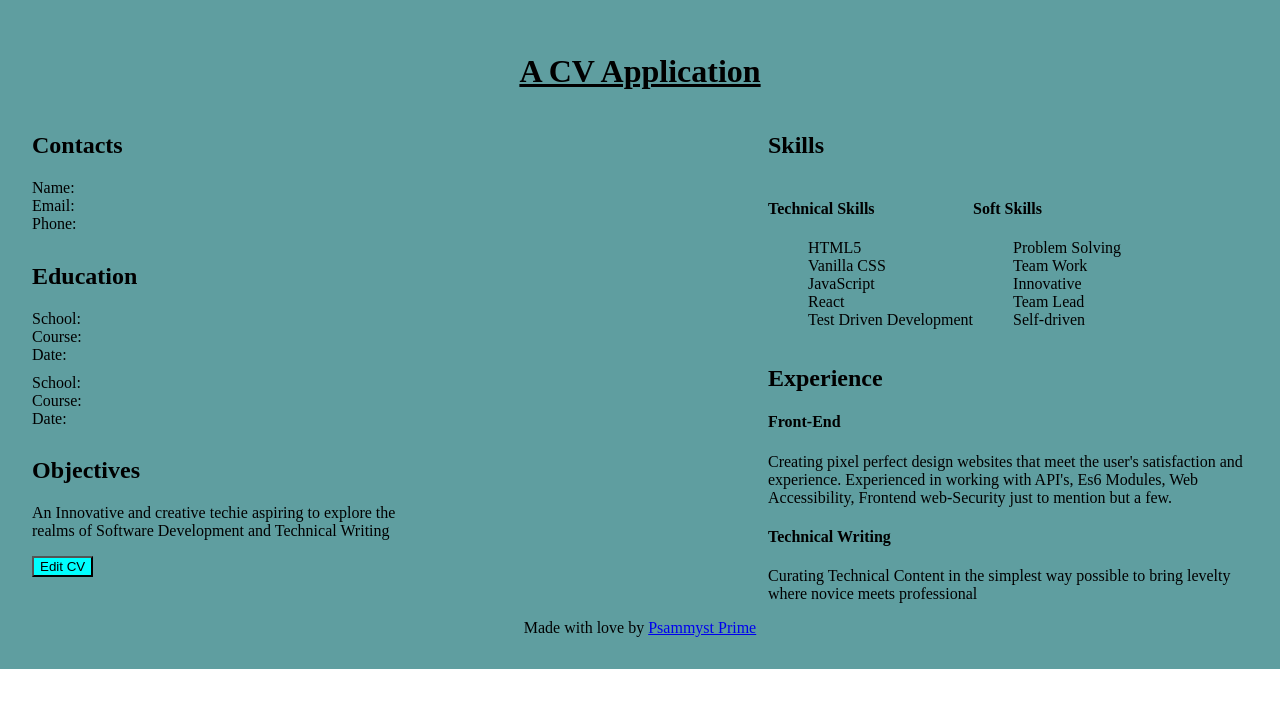
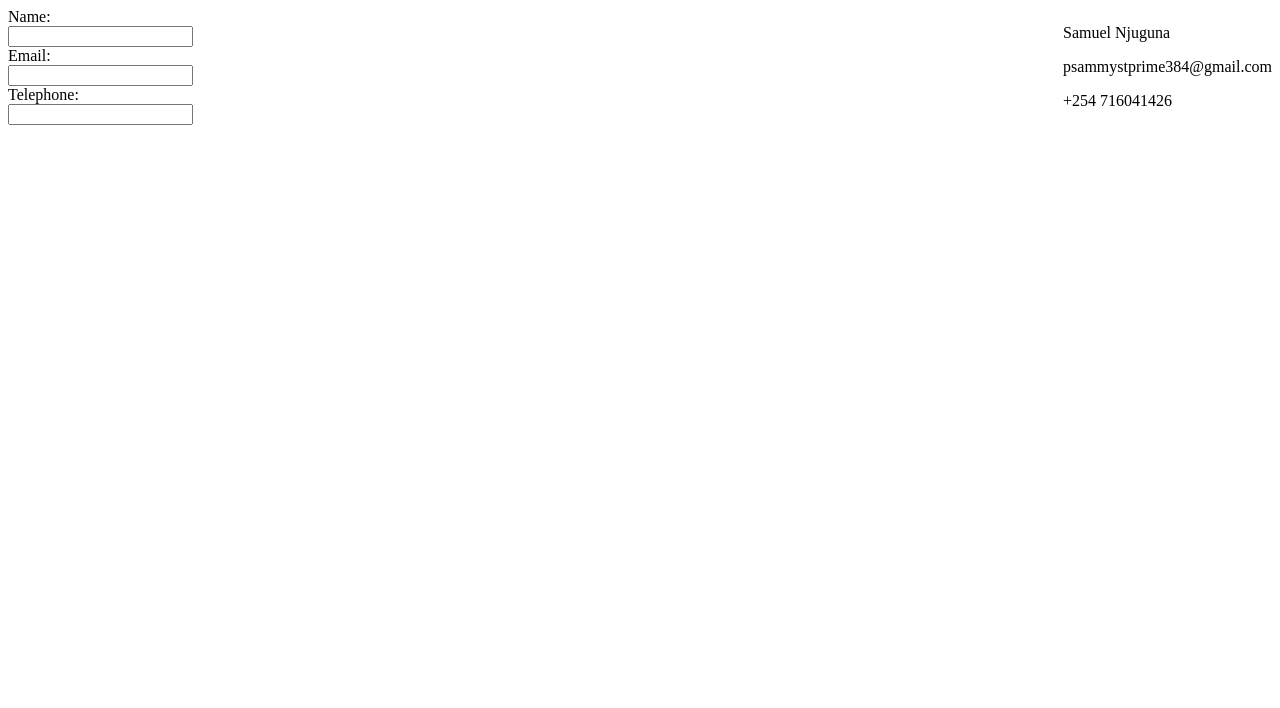
Before and after one commit to PsammystPrime/CV-Application, a React (Vite) app: page / in a window 1280 px wide. Shown: the top 708 px of the page. Built offline with nearby package versions, Linux system fonts and the light colour scheme.

Commit message:
Create cv header

```diff
--- a/src/App.css
+++ b/src/App.css
@@ -1,62 +1,8 @@
-body{
-  margin: 0;
-}
-#root {
-  max-width: 1280px;
-  margin: 0 auto;
-  padding: 2rem;
-  text-align: center;
-  background-color: cadetblue;
-  }
-h1{
-  text-decoration: underline;
-}
-.body{
+header {
   display: flex;
   justify-content: space-between;
-  flex-wrap: wrap;
 }
-.left{
-  max-width: 25em;
-}
-.contact,.education{
+header section {
   display: flex;
   flex-direction: column;
-  text-align: left;
-  margin-bottom: 10px;
-  /* background-color: bisque; */
 }
-.school{
-  display: flex;
-  flex-direction: column;
-  margin-bottom: 10px;
-}
-.objectives{
-  text-align: left;
-  /* background-color: bisque; */
-}
-.right{
-  text-align: left;
-  max-width: 30em;
-}
-.allSkills{
-  display: flex;
-
-}
-.hardSkills,.softSkills{
-    text-align: left;
-}
-ul{
-  text-align: left;
-}
-li{
-  list-style-type: none;
-}
-.edit{
-display: flex;
-  justify-content: center;
-
-}
-button{
-  background-color: aqua;
-}
--- a/src/App.jsx
+++ b/src/App.jsx
@@ -1,127 +1,150 @@
 import { useState } from "react";
 import "./App.css";
 
+export function Header() {
+  const [name, setName] = useState("Samuel Njuguna");
+  function handleName(input) {
+    setName(input.target.value);
+  }
+  const [email, setEmail] = useState("psammystprime384@gmail.com");
+  function handleEmail(input) {
+    setEmail(input.target.value);
+  }
+  const [telephone, setTelephone] = useState("+254 716041426");
+  function handleTelephone(input) {
+    setTelephone(input.target.value);
+  }
+  return (
+    <header>
+      <section>
+        <label htmlFor="name">Name: </label>
+        <input onChange={handleName} type="text" id="name" />
+        <label htmlFor="email">Email: </label>
+        <input onChange={handleEmail} type="email" id="email" />
+        <label htmlFor="telephone">Telephone: </label>
+        <input onChange={handleTelephone} type="number" id="telephone" />
+      </section>
+
+      <span>
+        <p>{name}</p>
+        <p>{email}</p>
+        <p>{telephone}</p>
+      </span>
+    </header>
+  );
+}
+
+export function Education() {}
+
+export default function App() {
+  return <Header />;
+}
 // export default function App() {
-//   const [messsage, setMessage] = useState("Samuel Njuguna");
-//   function handleClick(input) {
-//     setMessage(input.target.value);
+//   const [normal, setModal] = useState(0);
+
+//   function handleClick() {
+//     setModal(
+//       <>
+//         <dialog open>
+//           <form action="#" method="dialog">
+//             <p>hello</p>
+//             <button>ok</button>
+//           </form>
+//         </dialog>
+//       </>
+//     ),
+//       console.log("clicked");
 //   }
+
 //   return (
 //     <>
-//       <label htmlFor="name">Name: </label>
-//       <input onChange={handleClick} type="text" id="name" />
-//       <p>Name: {messsage}</p>
-//       <input type="text" />
+//       <h1>A CV Application</h1>
+
+//       <div className="body">
+//         <div className="left">
+//           <div className="contact">
+//             <h2>Contacts</h2>
+//             <span>Name:</span>
+//             <span>Email:</span>
+//             <span>Phone:</span>
+//           </div>
+//           <div className="education">
+//             <h2>Education</h2>
+//             <div className="school">
+//               <span>School:</span>
+//               <span>Course:</span>
+//               <span>Date:</span>
+//             </div>
+//             <div className="school">
+//               <span>School:</span>
+//               <span>Course:</span>
+//               <span>Date:</span>
+//             </div>
+//           </div>
+//           <div className="objectives">
+//             <h2>Objectives</h2>
+//             <p>
+//               An Innovative and creative techie aspiring to explore the realms
+//               of Software Development and Technical Writing
+//             </p>
+//           </div>
+//           <button className="edit" onClick={handleClick}>
+//             Edit CV
+//           </button>
+//         </div>
+
+//         <div className="right">
+//           <div className="skills">
+//             <h2>Skills</h2>
+//             <div className="allSkills">
+//               <div className="hardSkills">
+//                 <h4>Technical Skills</h4>
+//                 <ul>
+//                   <li>HTML5</li>
+//                   <li>Vanilla CSS</li>
+//                   <li>JavaScript</li>
+//                   <li>React</li>
+//                   <li>Test Driven Development</li>
+//                 </ul>
+//               </div>
+//               <div className="softSkills">
+//                 <h4>Soft Skills</h4>
+//                 <ul>
+//                   <li>Problem Solving</li>
+//                   <li>Team Work</li>
+//                   <li>Innovative</li>
+//                   <li>Team Lead</li>
+//                   <li>Self-driven</li>
+//                 </ul>
+//               </div>
+//             </div>
+//           </div>
+
+//           <div className="experience">
+//             <h2>Experience</h2>
+//             <div className="frontend">
+//               <h4>Front-End</h4>
+//               <p>
+//                 Creating pixel perfect design websites that meet the user's
+//                 satisfaction and experience. Experienced in working with API's,
+//                 Es6 Modules, Web Accessibility, Frontend web-Security just to
+//                 mention but a few.
+//               </p>
+//             </div>
+//             <div className="writing">
+//               <h4>Technical Writing</h4>
+//               <p>
+//                 Curating Technical Content in the simplest way possible to bring
+//                 levelty where novice meets professional
+//               </p>
+//             </div>
+//           </div>
+//         </div>
+//       </div>
+
+//       <footer>
+//         Made with love by <a href="github.com/Psammystprime">Psammyst Prime</a>
+//       </footer>
 //     </>
 //   );
 // }
-
-export default function App() {
-  const [normal, setModal] = useState(0);
-
-  function handleClick() {
-    setModal(
-      <>
-        <dialog open>
-          <form action="#" method="dialog">
-            <p>hello</p>
-            <button>ok</button>
-          </form>
-        </dialog>
-      </>
-    ),
-      console.log("clicked");
-  }
-
-  return (
-    <>
-      <h1>A CV Application</h1>
-
-      <div className="body">
-        <div className="left">
-          <div className="contact">
-            <h2>Contacts</h2>
-            <span>Name:</span>
-            <span>Email:</span>
-            <span>Phone:</span>
-          </div>
-          <div className="education">
-            <h2>Education</h2>
-            <div className="school">
-              <span>School:</span>
-              <span>Course:</span>
-              <span>Date:</span>
-            </div>
-            <div className="school">
-              <span>School:</span>
-              <span>Course:</span>
-              <span>Date:</span>
-            </div>
-          </div>
-          <div className="objectives">
-            <h2>Objectives</h2>
-            <p>
-              An Innovative and creative techie aspiring to explore the realms
-              of Software Development and Technical Writing
-            </p>
-          </div>
-          <button className="edit" onClick={handleClick}>
-            Edit CV
-          </button>
-        </div>
-
-        <div className="right">
-          <div className="skills">
-            <h2>Skills</h2>
-            <div className="allSkills">
-              <div className="hardSkills">
-                <h4>Technical Skills</h4>
-                <ul>
-                  <li>HTML5</li>
-                  <li>Vanilla CSS</li>
-                  <li>JavaScript</li>
-                  <li>React</li>
-                  <li>Test Driven Development</li>
-                </ul>
-              </div>
-              <div className="softSkills">
-                <h4>Soft Skills</h4>
-                <ul>
-                  <li>Problem Solving</li>
-                  <li>Team Work</li>
-                  <li>Innovative</li>
-                  <li>Team Lead</li>
-                  <li>Self-driven</li>
-                </ul>
-              </div>
-            </div>
-          </div>
-
-          <div className="experience">
-            <h2>Experience</h2>
-            <div className="frontend">
-              <h4>Front-End</h4>
-              <p>
-                Creating pixel perfect design websites that meet the user's
-                satisfaction and experience. Experienced in working with API's,
-                Es6 Modules, Web Accessibility, Frontend web-Security just to
-                mention but a few.
-              </p>
-            </div>
-            <div className="writing">
-              <h4>Technical Writing</h4>
-              <p>
-                Curating Technical Content in the simplest way possible to bring
-                levelty where novice meets professional
-              </p>
-            </div>
-          </div>
-        </div>
-      </div>
-
-      <footer>
-        Made with love by <a href="github.com/Psammystprime">Psammyst Prime</a>
-      </footer>
-    </>
-  );
-}
```
